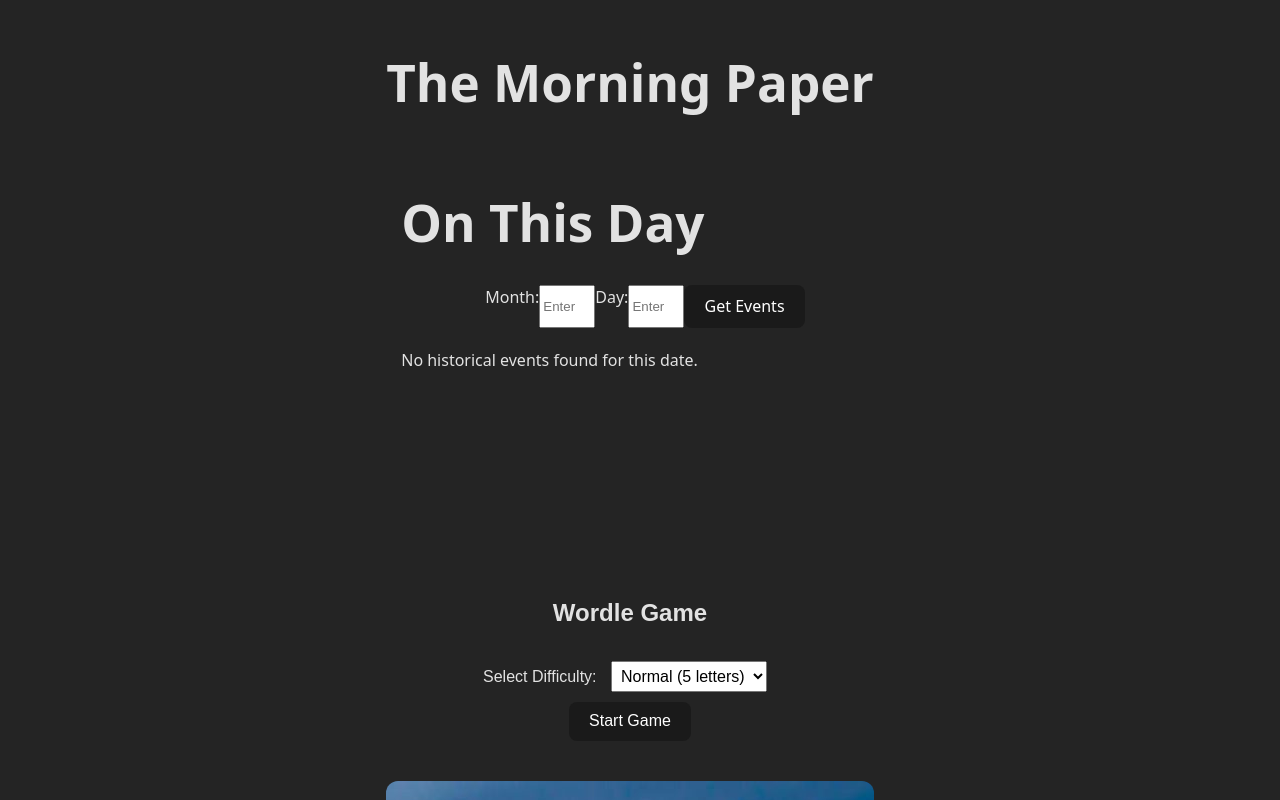
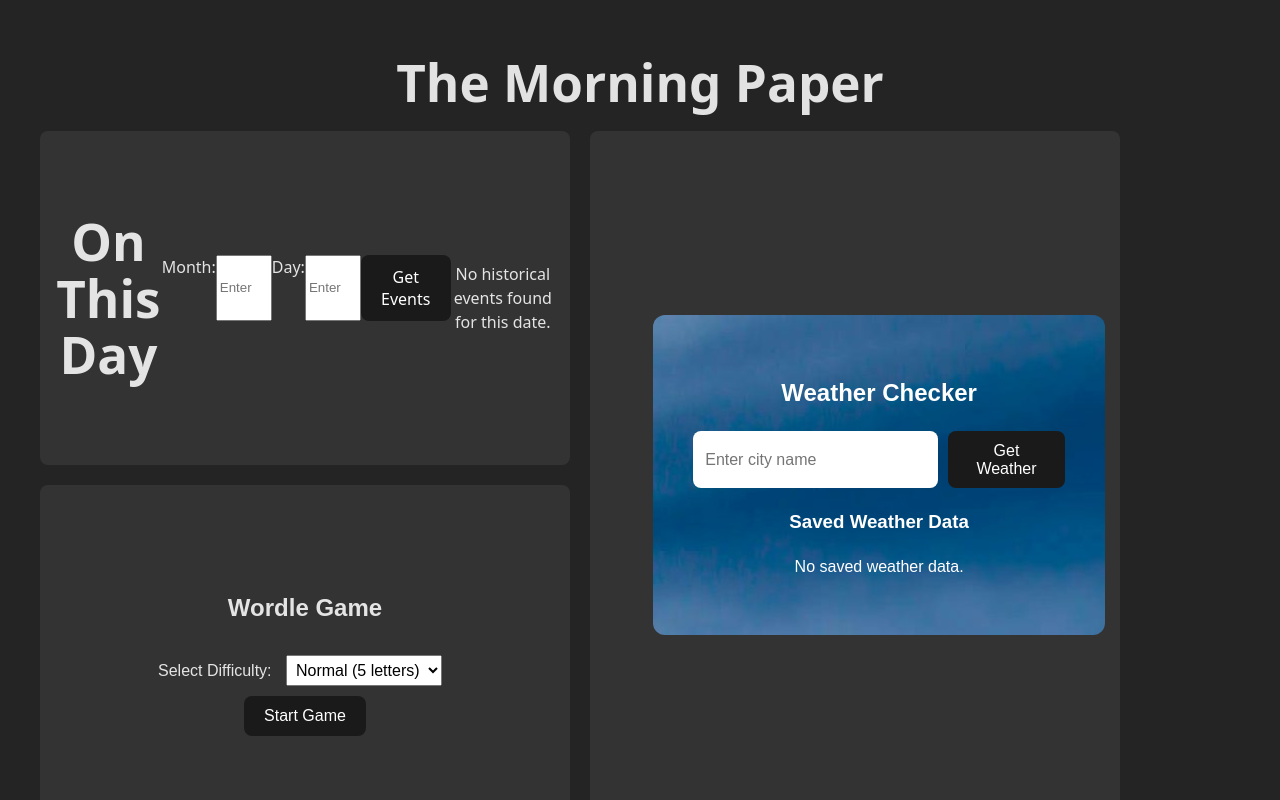
Before and after one commit to TheMarcyTimes/TheMorninPaper, a React (Vite) app in the folder app/: page / in a window 1280 px wide. Shown: the top 800 px of the page. Built offline with nearby package versions, Linux system fonts and the light colour scheme.

Commit message:
idk abt this but y not

```diff
--- a/app/src/App.css
+++ b/app/src/App.css
@@ -1,47 +1,63 @@
-/* Main Layout Wrapper */
-.layout-container {
+/* Centers everything */
+.app-container {
   display: flex;
+  flex-direction: column;
+  align-items: center;
+  justify-content: center;
   width: 100%;
-  height: 100vh; /* Ensure full-screen height */
-  gap: 20px;
+  height: 100vh; /* Full screen height */
+  text-align: center;
 }
 
-/* Left Section (News + Word Game) */
-.left-section {
-  display: flex;
-  flex-direction: column;
-  width: 50%;
+/* Centers the title */
+.title {
+  text-align: center;
+  width: 100%;
+  margin-bottom: 20px;
 }
 
-/* Word Game Container */
-.word-container {
-  width: 100%;
-  height: 40%; /* Takes up the rest of left section */
+/* Wrapper for all sections in a stepped quadrilateral layout */
+.content-wrapper {
+  display: grid;
+  grid-template-columns: 1fr 1fr; /* Two equal vertical sections */
+  grid-template-rows: 1fr 1fr; /* Two horizontal sections in the left column */
+  gap: 20px; /* Space between sections */
+  width: 90%;
+  max-width: 1200px;
+  height: 120%;
+}
+
+/* Individual section containers */
+.news-wrapper,
+.word-wrapper,
+.weather-wrapper {
   padding: 15px;
-  border: 2px solid white;
+  background-color: #333; /* Dark background for contrast */
   border-radius: 8px;
-  background-color: #333;
   display: flex;
   align-items: center;
   justify-content: center;
+  min-height: 200px;
 }
 
-/* Center the news container */
-.news-container {
-  width: 100%;
-  max-width: 800px; /* Adjust as needed */
-  margin: 0 auto; /* Centers it horizontally */
-  padding: 15px;
+/* Positioning within the grid */
+.news-wrapper {
+  grid-column: 1; /* Left column */
+  grid-row: 1; /* Top half */
 }
 
-/* Right Section (Weather) */
-.right-section {
-  width: 50%; /* Takes half of the container */
-  padding: 15px;
-  border: 2px solid white;
-  border-radius: 8px;
-  background-color: #333;
-  display: flex;
-  align-items: center;
-  justify-content: center;
+.word-wrapper {
+  grid-column: 1; /* Left column */
+  grid-row: 2; /* Bottom half */
 }
+
+.weather-wrapper {
+  grid-column: 2; /* Right column */
+  grid-row: 1 / span 2; /* Spans both rows */
+}
+
+/* Ensures WordGame and Weather match News */
+.word-wrapper,
+.weather-wrapper {
+  min-width: 300px; /* Ensures consistency in width */
+}
--- a/app/src/App.jsx
+++ b/app/src/App.jsx
@@ -6,13 +6,17 @@
 function App() {
   return (
     <div className="app-container">
-      <div className="main-content">
-        <h1>The Morning Paper</h1>
-        <div className="news-container">
+      <h1 className="title">The Morning Paper</h1> {/* Centered title */}
+      <div className="content-wrapper">
+        <div className="news-wrapper">
           <News />
         </div>
-        <WordGame />
-        <Weather />
+        <div className="word-wrapper">
+          <WordGame />
+        </div>
+        <div className="weather-wrapper">
+          <Weather />
+        </div>
       </div>
     </div>
   );
```
Also changed, not shown: app/src/components/news.css (+20 -1 lines).
